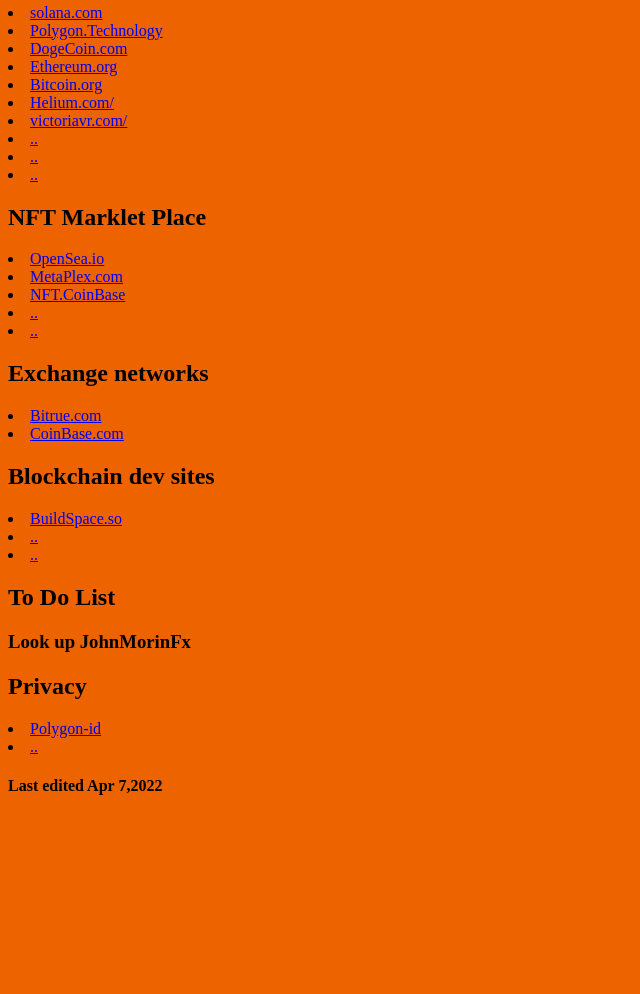
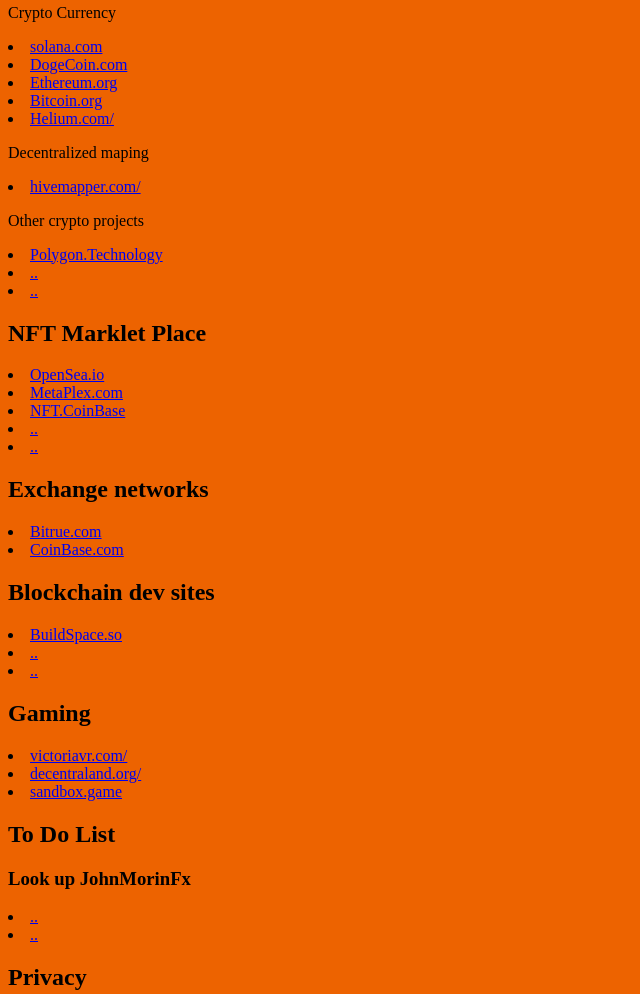
Before and after one commit to poderman/My-research-on-blockchain, a plain HTML site: page public/index.html in a window 1280 px wide. Shown: the part 276-1270 px from the top of the page, without its empty margins (0-640 px from the left). Before the commit the page ends 1092 px from the top, so only its background shows below. Drawn offline with Linux system fonts and the light colour scheme.

Commit message:
Update index.html

```diff
--- a/public/index.html
+++ b/public/index.html
@@ -20,14 +20,16 @@
 
 
   <h2 >Cool crypto project </h2>
+  <p>Crypto Currency<p/>
  <li> <a  href="https://solana.com/">solana.com</a>
- <li> <a  href="https://polygon.technology/">Polygon.Technology</a>
  <li> <a  href="https://dogecoin.com/">DogeCoin.com</a>
  <li> <a  href="https://ethereum.org/en/">Ethereum.org</a>
  <li> <a  href="https://bitcoin.org/">Bitcoin.org</a>
  <li> <a  href="https://www.helium.com/">Helium.com/</a>
- <li> <a  href="https://victoriavr.com/">victoriavr.com/</a>
- <li> <a  href="...">..</a>
+  <p>Decentralized maping<p/>
+ <li> <a  href="https://hivemapper.com/">hivemapper.com/</a>
+  <p>Other crypto projects<p/>
+  <li> <a  href="https://polygon.technology/">Polygon.Technology</a>
  <li> <a  href="...">..</a>
  <li> <a  href="...">..</a>
 
@@ -47,10 +49,15 @@
      <li> <a  href="...">..</a>
      <li> <a  href="...">..</a>
 
+     <h2 >Gaming</h2>
+      <li> <a  href="https://victoriavr.com/">victoriavr.com/</a>
+      <li> <a  href="https://decentraland.org/">decentraland.org/</a>
+      <li> <a  href="https://www.sandbox.game/en/">sandbox.game</a>
 
   <h2 >To Do List</h2>
     <h3>Look up JohnMorinFx</h3>
-
+    <li> <a  href="...">..</a>
+    <li> <a  href="...">..</a>
 
    <h2 >Privacy</h2>
    <li> <a  href="https://polygon.technology/polygon-id/">Polygon-id</a>
```
